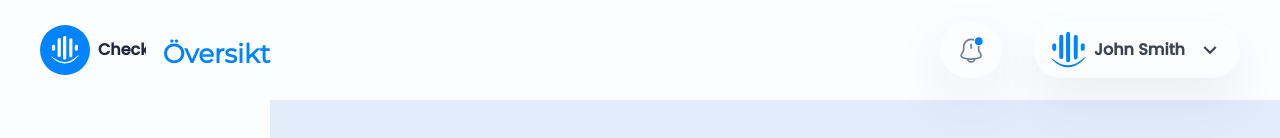
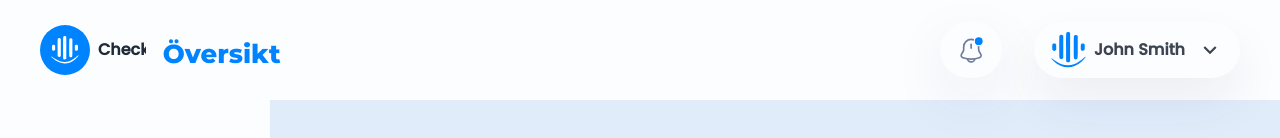
Before and after one commit to Aryansavaj/Projrcts, a Next.js app: page /library in a window 1280 px wide. Shown: the top 138 px of the page. Built offline with nearby package versions, Linux system fonts and the light colour scheme.

Commit message:
Update DashboardHeader.tsx

```diff
--- a/components/parts/DashboardHeader.tsx
+++ b/components/parts/DashboardHeader.tsx
@@ -126,7 +126,7 @@ export default function Header({ openSidebar, setOpenSidebar }: Props) {
             <li className="absolute left-[-26rem] top-[-1.5rem]">
               <label className="btn btn-link bg-base-100 h-14">
                 <div className="flex items-center justify-start gap-2">
-                  <h2 className="font-extrabold text-primary text-26-xl font-mont">
+                  <h2 className="font-extrabold text-primary text-26-xl font-extrabold-mont">
                     Översikt
                   </h2>
                 </div>
```
